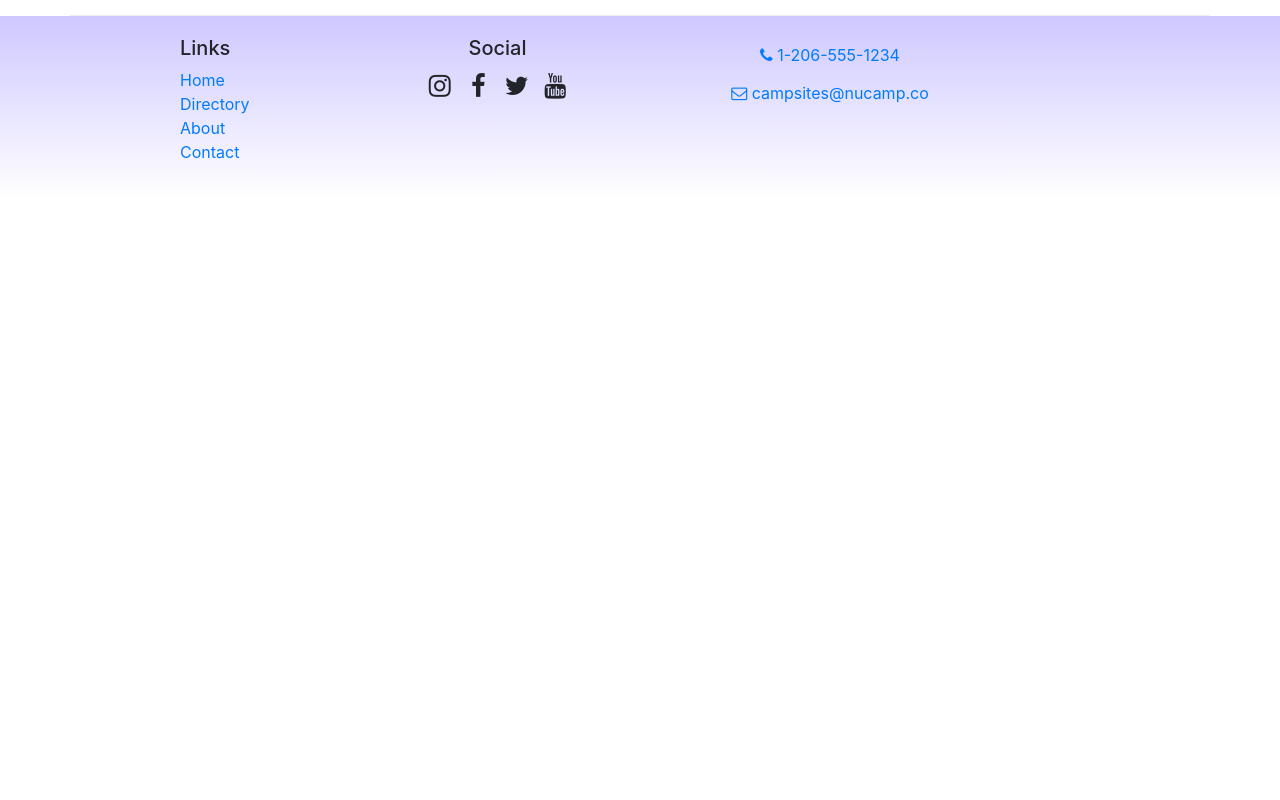
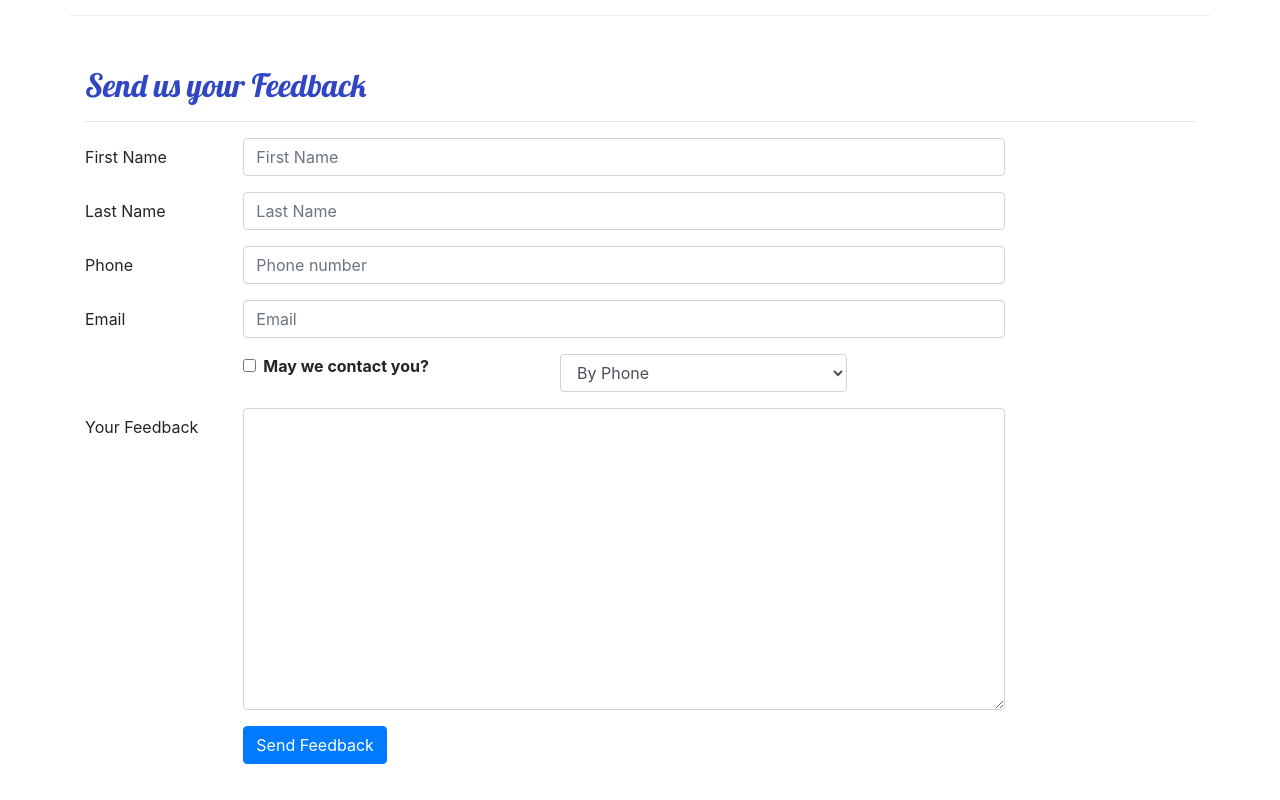
Before and after one commit to DQuo/react-bootstrap-project, a React (Create React App) app: page /contactus in a window 1280 px wide. Shown: the part 660-1460 px from the top of the page. Before the commit the page ends 860 px from the top, so only its background shows below. Built offline with nearby package versions, Linux system fonts and the light colour scheme.

Commit message:
Controlled Forms

```diff
--- a/src/App.css
+++ b/src/App.css
@@ -32,7 +32,7 @@
 }
 
 .jumbotron {
-  margin: 0;
+  margin: 0px;
   padding: 30px;
   background-image: linear-gradient(to right, #5637dd, #3046c5, #60106b);
   color: white;
--- a/src/components/CampsiteInfoComponent.jsx
+++ b/src/components/CampsiteInfoComponent.jsx
@@ -50,7 +50,7 @@
           <div className="row">
             <div className="col">
               <Breadcrumb>
-                <BreadcrumbItem><Link to="/direcctory">Directory</Link></BreadcrumbItem>
+                <BreadcrumbItem><Link to="/directory">Directory</Link></BreadcrumbItem>
                 <BreadcrumbItem active>{props.campsite.name}</BreadcrumbItem>
               </Breadcrumb>
               <h2>{props.campsite.name}</h2>
--- a/src/components/ContactComponent.jsx
+++ b/src/components/ContactComponent.jsx
@@ -1,8 +1,43 @@
-import React from 'react';
-import { Breadcrumb, BreadcrumbItem } from 'reactstrap';
+import React, {Component} from 'react';
+import { Breadcrumb, BreadcrumbItem, Button, Form, FormGroup, Label, Col, Input } from 'reactstrap';
 import { Link } from 'react-router-dom';
 
-function Contact(props) {
+class Contact extends Component {
+
+  constructor(props) {
+    super(props);
+
+    this.state = {
+      firstName: "",
+      lastName: "",
+      phoneNum: "",
+      emial: "",
+      agree: false,
+      contactType: "By phone",
+      feedback: ""
+    };
+
+    this.handleInputChange = this.handleInputChange.bind(this);
+    this.handleSubmit = this.handleSubmit.bind(this);
+  }
+
+  handleInputChange(event) {
+    const target = event.target;
+    const name = target.name;
+    const value = target.type === 'checkbox' ? target.checked : target.value;
+
+    this.setState({
+      [name]: value
+    });
+  }
+
+  handleSubmit(event) {
+    console.log("Current state is: " + JSON.stringify(this.state));
+    alert("Current state is: " + JSON.stringify(this.state));
+    event.preventDefault();
+  }
+
+    render() {
       return (
           <div className="container">
               <div className="row">
@@ -30,8 +65,94 @@
                       <a role="button" className="btn btn-link" href="mailto:fakeemail@fakeemail.co"><i className="fa fa-envelope-o" /> campsites@nucamp.co</a>
                   </div>
               </div>
+
+              <div className="row row-content">
+                    <div className="col-12">
+                        <h2>Send us your Feedback</h2>
+                        <hr />
+                    </div>
+                    <div className="col-md-10">
+                        <Form onSubmit={this.handleSubmit}>
+                            <FormGroup row>
+                                <Label htmlFor="firstName" md={2}>First Name</Label>
+                                <Col md={10}>
+                                    <Input type="text" id="firstName" name="firstName"
+                                        placeholder="First Name"
+                                        value={this.state.firstName}
+                                        onChange={this.handleInputChange} />
+                                </Col>
+                            </FormGroup>
+                            <FormGroup row>
+                                <Label htmlFor="lastName" md={2}>Last Name</Label>
+                                <Col md={10}>
+                                    <Input type="text" id="lastName" name="lastName"
+                                        placeholder="Last Name"
+                                        value={this.state.lastName}
+                                        onChange={this.handleInputChange} />
+                                </Col>
+                            </FormGroup>
+                            <FormGroup row>
+                                <Label htmlFor="phoneNum" md={2}>Phone</Label>
+                                <Col md={10}>
+                                    <Input type="tel" id="phoneNum" name="phoneNum"
+                                        placeholder="Phone number"
+                                        value={this.state.phoneNum}
+                                        onChange={this.handleInputChange} />
+                                </Col>
+                            </FormGroup>
+                            <FormGroup row>
+                                <Label htmlFor="email" md={2}>Email</Label>
+                                <Col md={10}>
+                                    <Input type="email" id="email" name="email"
+                                        placeholder="Email"
+                                        value={this.state.email}
+                                        onChange={this.handleInputChange} />
+                                </Col>
+                            </FormGroup>
+                            <FormGroup row>
+                                <Col md={{size: 4, offset: 2}}>
+                                    <FormGroup check>
+                                        <Label check>
+                                            <Input type="checkbox"
+                                                name="agree"
+                                                checked={this.state.agree}
+                                                onChange={this.handleInputChange} /> {' '}
+                                            <strong>May we contact you?</strong>
+                                        </Label>
+                                    </FormGroup>
+                                </Col>
+                                <Col md={4}>
+                                    <Input type="select" name="contactType"
+                                            value={this.state.contactType}
+                                            onChange={this.handleInputChange}>
+                                        <option>By Phone</option>
+                                        <option>By Email</option>
+                                    </Input>
+                                </Col>
+                            </FormGroup>
+                            <FormGroup row>
+                                <Label htmlFor="feedback" md={2}>Your Feedback</Label>
+                                <Col md={10}>
+                                    <Input type="textarea" id="feedback" name="feedback"
+                                        rows="12"
+                                        value={this.state.feedback}
+                                        onChange={this.handleInputChange}></Input>
+                                </Col>
+                            </FormGroup>
+                            <FormGroup row>
+                                <Col md={{size: 10, offset: 2}}>
+                                    <Button type="submit" color="primary">
+                                        Send Feedback
+                                    </Button>
+                                </Col>
+                            </FormGroup>
+                        </Form>
+                    </div>
+                </div>
+
           </div>
       );
     }
+}
 
 export default Contact;
--- a/src/components/DirectoryComponent.jsx
+++ b/src/components/DirectoryComponent.jsx
@@ -31,7 +31,7 @@
         <div className="row">
           <div className="col">
             <Breadcrumb>
-              <BreadcrumbItem><Link to='/home'>Home</Link>'</BreadcrumbItem>
+              <BreadcrumbItem><Link to='/home'>Home</Link></BreadcrumbItem>
               <BreadcrumbItem active>Directory</BreadcrumbItem>
             </Breadcrumb>
             <h2>Directory</h2>
--- a/src/components/HeaderComponent.js
+++ b/src/components/HeaderComponent.js
@@ -32,7 +32,6 @@
             </div>
           </div>
         </Jumbotron>
-
         <Navbar dark sticky="top" expand="md">
           <div className="container">
             <NavbarBrand className="mr-auto" href="/"><img src="/assets/images/logo.png" height="30" width="30" alt="NuCamp Logo"/></NavbarBrand>
```
Lines whose indentation alone changed are shown as unchanged.
